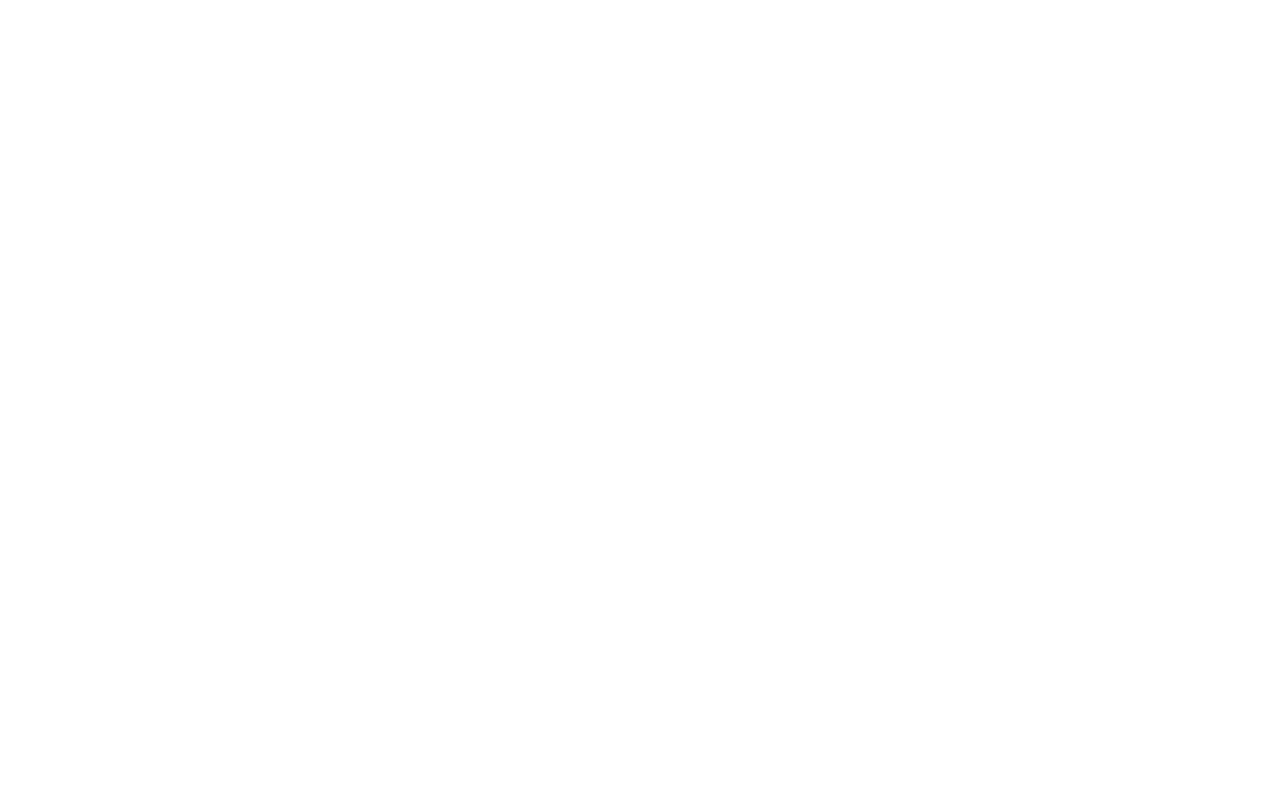
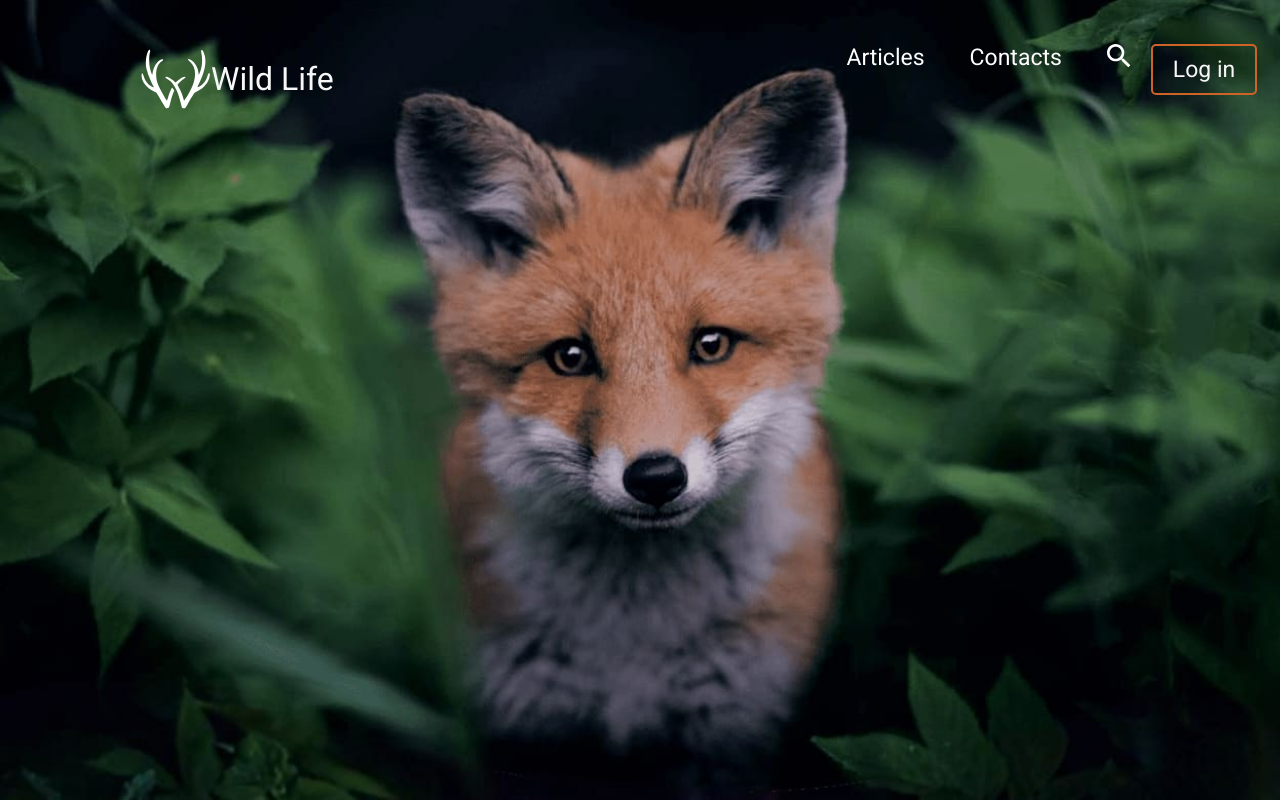
Before and after one commit to Tei4th1/help-animals-react, a React (Create React App) app: page / in a window 1280 px wide. Built offline with nearby package versions, Linux system fonts and the light colour scheme.

Commit message:
feat: adaptive,resasing

```diff
--- a/src/App.tsx
+++ b/src/App.tsx
@@ -1,8 +1,61 @@
 import React from "react";
 import "./App.css";
+import { Header } from "./components/Header";
+import { Title } from "./components/Title";
+import { Wrapper } from "./components/Wrapper";
+import { Logo } from "./components/Icons/Logo";
+import { Loupe } from "./components/Icons/Loupe";
+import { LogButton } from "./components/LogButton";
+import { Navigation } from "./components/Navigation";
 
 function App() {
-  return console.log(123);
+  return (
+    <Wrapper>
+      <Header>
+        <div
+          style={{
+            display: "flex",
+            flexDirection: "row",
+            alignItems: "center",
+            margin: "19px 450px 0 121px",
+            top: "19px",
+          }}
+        >
+          <Logo />
+          <Title>Wild Life</Title>
+        </div>
+        <div
+          style={{
+            display: "flex",
+            flexDirection: "row",
+            alignItems: "center",
+            margin: "auto",
+          }}
+        >
+          <ul
+            style={{
+              listStyle: "none",
+              display: "flex",
+              gap: "20px",
+            }}
+          >
+            <Navigation>
+              <a href="*">Articles</a>
+            </Navigation>
+            <Navigation>
+              <a href="*">Contacts</a>
+            </Navigation>
+            <li>
+              <Loupe />
+            </li>
+            <li>
+              <LogButton>Log in</LogButton>
+            </li>
+          </ul>
+        </div>
+      </Header>
+    </Wrapper>
+  );
 }
 
 export default App;
--- a/src/components/Header/index.tsx
+++ b/src/components/Header/index.tsx
@@ -3,7 +3,12 @@
 export const Header = styled.div`
   top: 1.188em;
   display: flex;
-  flex-direction: row;
-  justify-content: space-between;
   align-items: center;
+  padding: 20px;
+  gap: 20px;
+
+  @media (min-width: 768px) {
+    flex-direction: row;
+    justify-content: space-between;
+  }
 `;
--- a/src/components/LogButton/index.tsx
+++ b/src/components/LogButton/index.tsx
@@ -3,12 +3,12 @@
 
 export const LogButton = styled.button`
   border: 2px solid #cd6326;
-  text-size: 50px;
+  font-size: 23px;
   font-family: "Roboto", sans-serif;
   font-weight: 400;
   font-style: normal;
   background-color: transparent;
   color: #f7f7f7;
   border-radius: 5px;
-  padding: 13px 25px 10px 26px;
+  padding: 10px 20px;
 `;
--- a/src/components/Navigation/index.tsx
+++ b/src/components/Navigation/index.tsx
@@ -3,11 +3,12 @@
 
 export const Navigation = styled.li`
   a {
-    padding: 13px 25px;
+    padding-right: 25px;
     color: white;
     font-family: "Roboto", sans-serif;
     font-weight: 400;
     font-style: normal;
     text-decoration: none;
+    font-size: 23px;
   }
 `;
--- a/src/components/Wrapper/index.tsx
+++ b/src/components/Wrapper/index.tsx
@@ -2,17 +2,24 @@
 import styled from "styled-components";
 
 export const Background = styled.body`
+  top: 0;
+  left: 0;
   position: fixed;
-  width: 100%;
-  height: 100%;
+  width: 100vw;
+  height: 100vh;
   background-image: url("/BG.png");
   display: flex;
   margin: 0;
   flex-direction: column;
-  height: 100%;
-  background-size: contain;
-  background-position: 0 0;
+  background-size: cover;
+  background-position: center;
   background-repeat: no-repeat;
+  overflow: hidden;
+
+  @media (max-width: 768px) {
+    background-size: contain;
+    background-position: top;
+  }
 `;
 type TWrapper = {
   children: React.ReactNode;
```
Also changed, not shown: src/components/LogoContainer/index.tsx (added, +14 -0 lines), src/components/NavContainer/index.tsx (added, +17 -0 lines).
